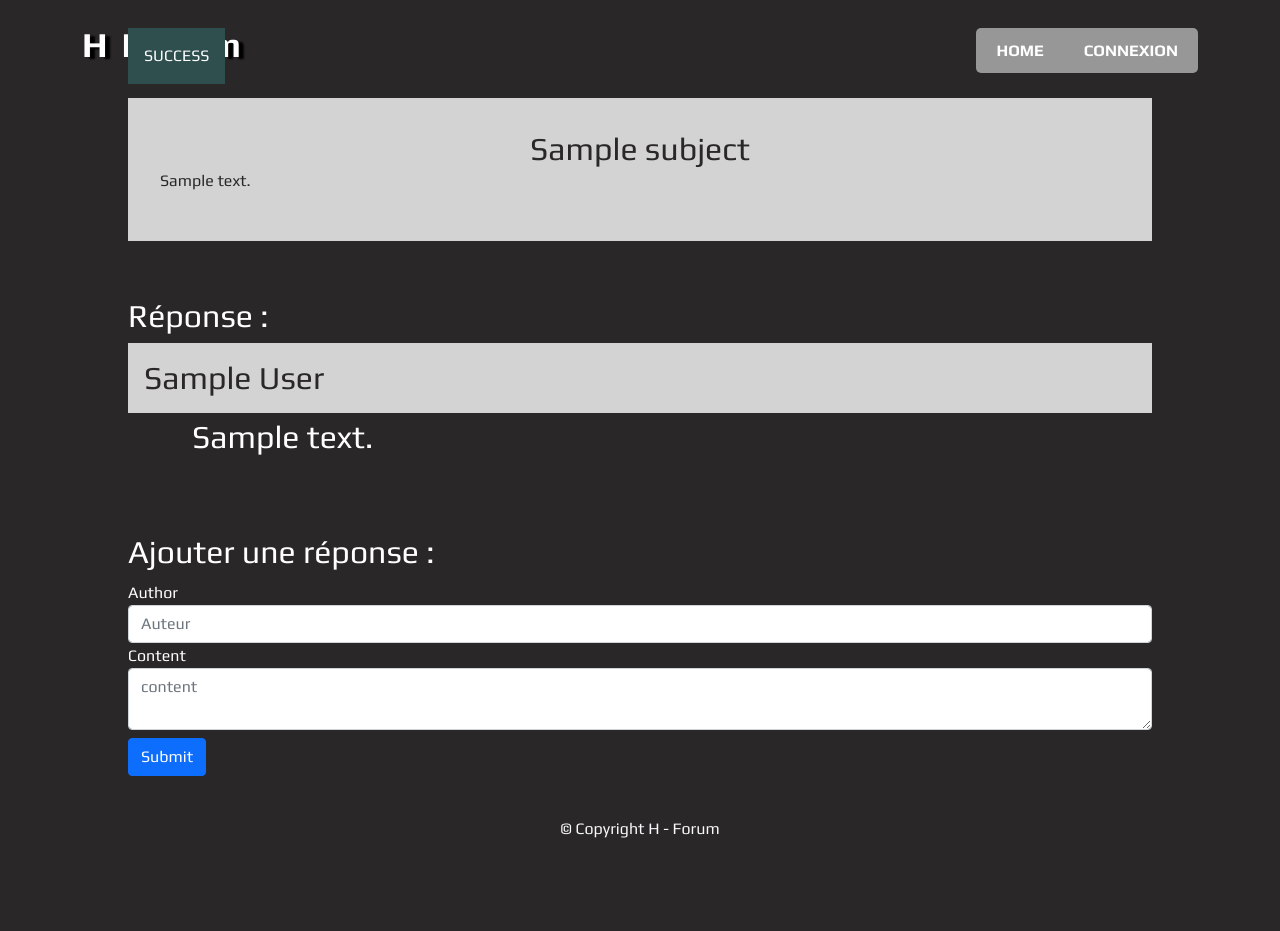
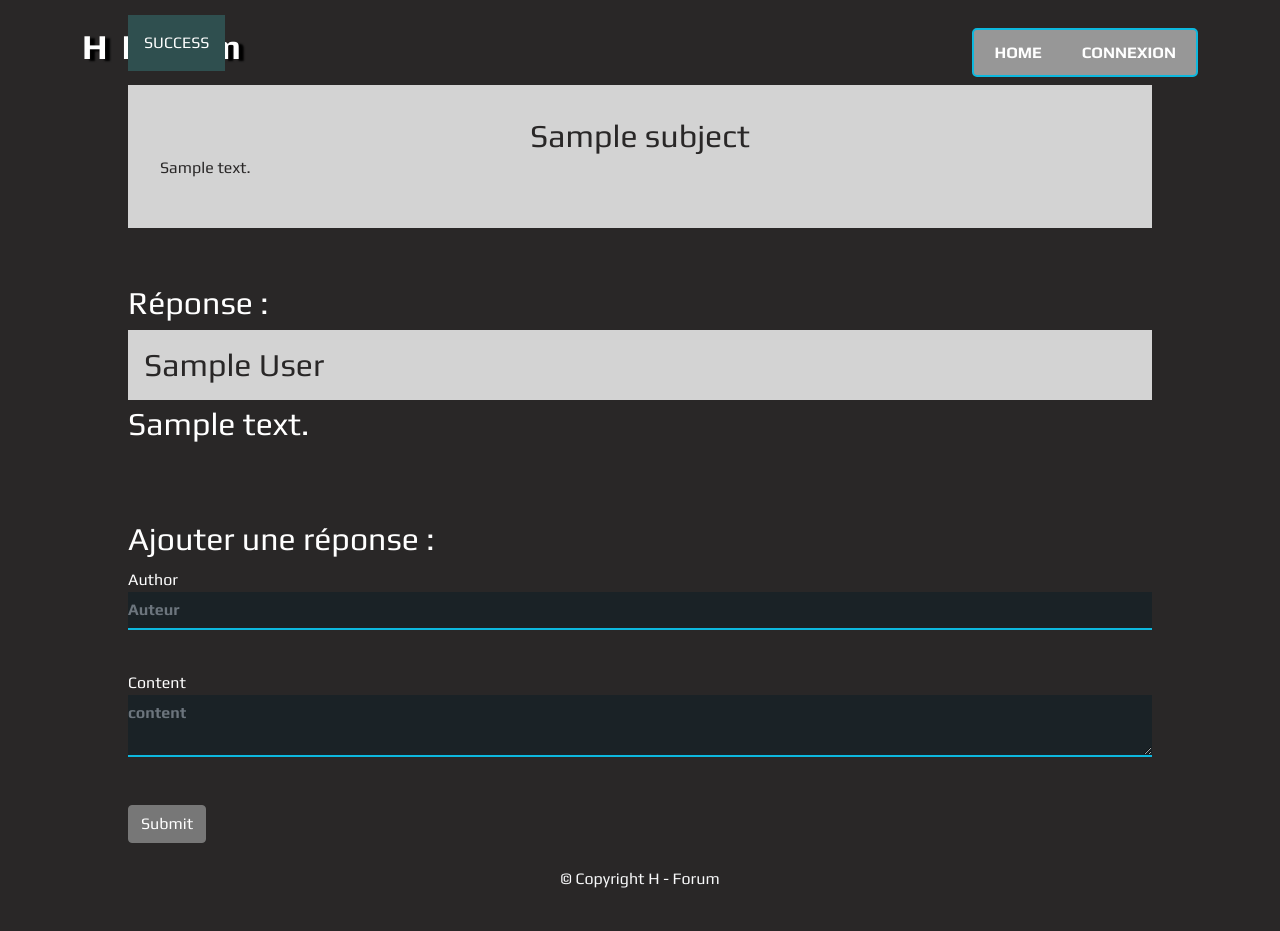
Before and after one commit to AzPogoDev/php_forum, a PHP site: page /?page=single-subject&subid=1 in a window 1280 px wide. Before the commit the page ends 838 px from the top, so only its background shows below. Run offline with PHP 8.4, Linux system fonts and the light colour scheme; tables that the repository leaves empty or names only in its code hold one stand-in row (values such as "Sample post"); some libraries are stand-ins or nearby versions.

Commit message:
Some styles

```diff
--- a/assets/style.css
+++ b/assets/style.css
@@ -19,16 +19,19 @@ a{
     text-decoration: none!important;;
     color: white!important;
 }
-/*a:link {*/
-/*    text-decoration: none;*/
-/*}*/
-/*a:visited {*/
-/*    text-decoration: none;*/
-/*}*/
 
-/*a:active {*/
-/*    text-decoration: none;*/
-/*}*/
+tr.forum-topicview-row{
+    background-color: #1A2226;
+    border: none;
+    border-bottom: 2px solid #0DB8DE;
+    border-top: 0px;
+    border-radius: 0px;
+    font-weight: bold;
+    outline: 0;
+    margin-bottom: 20px;
+    padding-left: 0px;
+    color: #ECF0F5;
+}
 /* Layout Styles*/
 .website-content{
     min-height: 90vh;
@@ -70,6 +73,10 @@ footer,.website-content{
     background: rgba(255, 255, 255, .6);
     border-radius: 5px;
     transition: all 2s;
+    border: 2px solid #0DB8DE;
+}
+.btn-danger{
+    border: 2px solid #0DB8DE;
 }
 .menu__item {
     margin: 0px;
@@ -257,11 +264,200 @@ td {
     width: 100%;
     font-size: 2rem;
 }
+
+.reponse__single .reponse__content{
+    text-align: left;
+}
+
+.reponse__single:nth-of-type(2n) .reponse__author{
+    flex-direction: row-reverse!important;
+}
+.reponse__single:nth-of-type(2n) .reponse__content{
+    text-align: right;
+}
+
 .reponse__author{
     padding: 1rem;
     background: lightgrey;
     color: #292727;
 }
-.reponse__content{
-    margin-left: 5vw;
+
+
+/* Redoo boostrap var */
+
+.btn-primary {
+    color: #fff;
+    background-color:#777!important;
+    border-color: #777!important;
 }
+
+:root {
+    --bs-blue: #777!important;
+    --bs-indigo: #6610f2;
+    --bs-purple: #6f42c1;
+    --bs-pink: #d63384;
+    --bs-red: #dc3545;
+    --bs-orange: #fd7e14;
+    --bs-yellow: #ffc107;
+    --bs-green: #198754;
+    --bs-teal: #20c997;
+    --bs-cyan: #0dcaf0;
+    --bs-white: #fff;
+    --bs-gray: #6c757d;
+    --bs-gray-dark: #343a40;
+    --bs-primary: #777!important;
+    --bs-secondary: #6c757d;
+    --bs-success: #198754;
+    --bs-info: #0dcaf0;
+    --bs-warning: #ffc107;
+    --bs-danger: #dc3545;
+    --bs-light: #f8f9fa;
+    --bs-dark: #212529;
+    --bs-font-sans-serif: system-ui, -apple-system, "Segoe UI", Roboto, "Helvetica Neue", Arial, "Noto Sans", "Liberation Sans", sans-serif, "Apple Color Emoji", "Segoe UI Emoji", "Segoe UI Symbol", "Noto Color Emoji";
+    --bs-font-monospace: SFMono-Regular, Menlo, Monaco, Consolas, "Liberation Mono", "Courier New", monospace;
+    --bs-gradient: linear-gradient(180deg, rgba(255, 255, 255, 0.15), rgba(255, 255, 255, 0));
+}
+
+
+/* BOostrap login page */
+
+
+.login-box {
+    margin-top: 75px;
+    height: auto;
+    background: #1A2226;
+    text-align: center;
+    box-shadow: 0 3px 6px rgba(0, 0, 0, 0.16), 0 3px 6px rgba(0, 0, 0, 0.23);
+}
+
+.login-key {
+    height: 100px;
+    font-size: 80px;
+    line-height: 100px;
+    background: -webkit-linear-gradient(#27EF9F, #0DB8DE);
+    -webkit-background-clip: text;
+    -webkit-text-fill-color: transparent;
+}
+
+.login-title {
+    margin-top: 15px;
+    text-align: center;
+    font-size: 30px;
+    letter-spacing: 2px;
+    margin-top: 15px;
+    font-weight: bold;
+    color: #ECF0F5;
+}
+
+.login-form {
+    margin-top: 25px;
+    text-align: left;
+}
+textarea.form-control{
+    background-color: #1A2226;
+    border: none;
+    border-bottom: 2px solid #0DB8DE;
+    border-top: 0px;
+    border-radius: 0px;
+    font-weight: bold;
+    outline: 0;
+    margin-bottom: 20px;
+    padding-left: 0px;
+    color: #ECF0F5;
+}
+input[type=text] {
+    background-color: #1A2226;
+    border: none;
+    border-bottom: 2px solid #0DB8DE;
+    border-top: 0px;
+    border-radius: 0px;
+    font-weight: bold;
+    outline: 0;
+    margin-bottom: 20px;
+    padding-left: 0px;
+    color: #ECF0F5;
+}
+
+input[type=password] {
+    background-color: #1A2226;
+    border: none;
+    border-bottom: 2px solid #0DB8DE;
+    border-top: 0px;
+    border-radius: 0px;
+    font-weight: bold;
+    outline: 0;
+    padding-left: 0px;
+    margin-bottom: 20px;
+    color: #ECF0F5;
+}
+
+.form-group {
+    margin-bottom: 40px;
+    outline: 0px;
+}
+
+.form-control:focus {
+    border-color: inherit;
+    -webkit-box-shadow: none;
+    box-shadow: none;
+    border-bottom: 2px solid #0DB8DE;
+    outline: 0;
+    background-color: #1A2226;
+    color: #ECF0F5;
+}
+
+input:focus {
+    outline: none;
+    box-shadow: 0 0 0;
+}
+
+label {
+    margin-bottom: 0px;
+}
+
+.form-control-label {
+    font-size: 10px;
+    color: #6C6C6C;
+    font-weight: bold;
+    letter-spacing: 1px;
+}
+
+.btn-outline-primary {
+    border-color: #0DB8DE;
+    color: #0DB8DE;
+    border-radius: 0px;
+    font-weight: bold;
+    letter-spacing: 1px;
+    box-shadow: 0 1px 3px rgba(0, 0, 0, 0.12), 0 1px 2px rgba(0, 0, 0, 0.24);
+}
+
+.btn-outline-primary:hover {
+    background-color: #0DB8DE;
+    right: 0px;
+}
+
+.login-btm {
+    float: left;
+}
+
+.login-button {
+    padding-right: 0px;
+    text-align: right;
+    margin-bottom: 25px;
+}
+
+.login-text {
+    text-align: left;
+    padding-left: 0px;
+    color: #A2A4A4;
+}
+
+.loginbttm {
+    padding: 0px;
+}
+
+/* FOrum css */
+
+.fa-arrow-alt-circle-down{
+    padding-left: 10px;
+}
```
